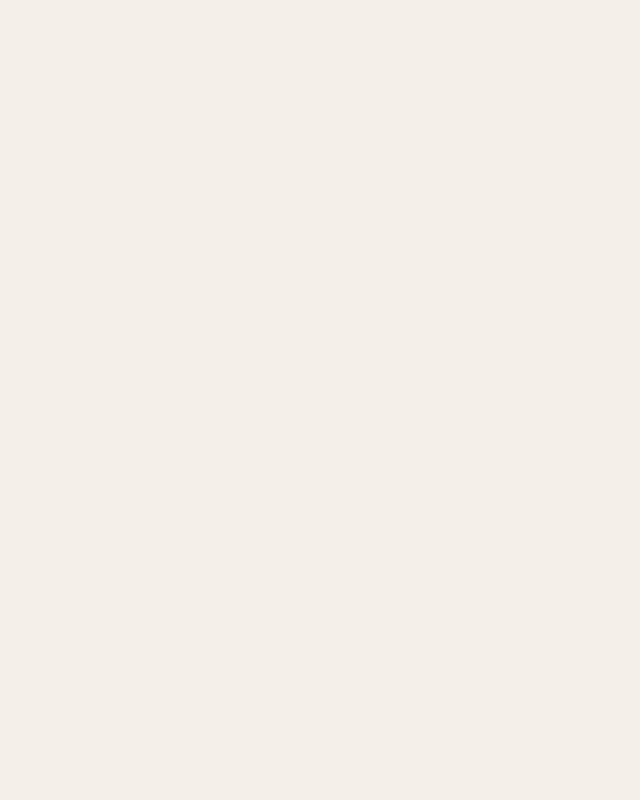
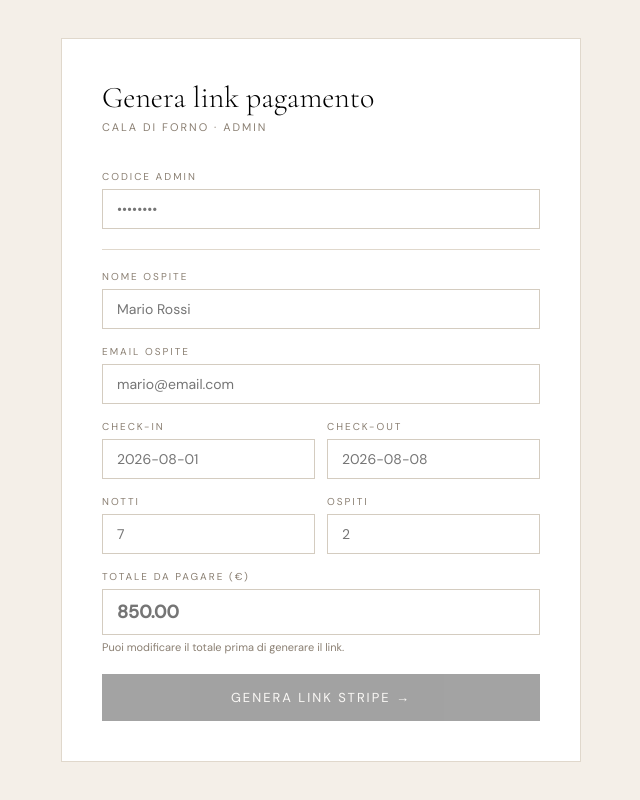
Before and after one commit to Duccione-maker/talamone-site, a React (Vite) app: page /admin in a window 1280 px wide. Before the commit this address had no page. Shown: the whole page, without its empty margins (319-959 px from the left). Built offline with nearby package versions, Linux system fonts and the light colour scheme; the HTML template or start-up script is replaced by a standard one.

Commit message:
Add admin page for generating Stripe payment links after booking confirmation

```diff
--- a/src/App.jsx
+++ b/src/App.jsx
@@ -3,6 +3,7 @@ import { BrowserRouter, Routes, Route } from "react-router-dom";
 import Home from "./pages/Home";
 import Apartment from "./pages/Apartment";
 import BookingSuccess from "./pages/BookingSuccess";
+import Admin from "./pages/Admin";
 
 export default function App() {
   const [lang, setLang] = useState("en");
@@ -29,6 +30,7 @@ export default function App() {
           path="/booking-success"
           element={<BookingSuccess lang={lang} />}
         />
+        <Route path="/admin" element={<Admin />} />
       </Routes>
     </BrowserRouter>
   );
--- /dev/null
+++ b/src/pages/Admin.jsx
@@ -0,0 +1,193 @@
+import { useState } from "react";
+import { useSearchParams } from "react-router-dom";
+
+export default function Admin() {
+  const [params] = useSearchParams();
+
+  const inp = {
+    width: "100%", padding: "10px 14px", border: "1px solid #d4ccc0",
+    background: "#fff", fontFamily: "'DM Sans', sans-serif", fontSize: 14,
+    color: "#1a1a1a", outline: "none", boxSizing: "border-box",
+  };
+  const lbl = {
+    fontSize: 10, letterSpacing: 2, color: "#8a7f72",
+    fontFamily: "'DM Sans', sans-serif", marginBottom: 6, display: "block",
+  };
+
+  const [secret, setSecret] = useState("");
+  const [name, setName] = useState(params.get("name") || "");
+  const [email, setEmail] = useState(params.get("email") || "");
+  const [checkIn, setCheckIn] = useState(params.get("checkin") || "");
+  const [checkOut, setCheckOut] = useState(params.get("checkout") || "");
+  const [nights, setNights] = useState(params.get("nights") || "");
+  const [guests, setGuests] = useState(params.get("guests") || "");
+  const [total, setTotal] = useState(params.get("total")?.replace("€", "") || "");
+
+  const [status, setStatus] = useState(null);
+  const [link, setLink] = useState("");
+  const [copied, setCopied] = useState(false);
+  const [errorMsg, setErrorMsg] = useState("");
+
+  const handleGenerate = async () => {
+    if (!secret || !total) return;
+    setStatus("loading");
+    setLink("");
+    setErrorMsg("");
+
+    const totalCents = Math.round(parseFloat(total.replace(",", ".")) * 100);
+
+    try {
+      const res = await fetch("/.netlify/functions/generate-payment-link", {
+        method: "POST",
+        headers: { "Content-Type": "application/json" },
+        body: JSON.stringify({
+          adminSecret: secret,
+          guestName: name,
+          guestEmail: email,
+          checkIn,
+          checkOut,
+          nights: parseInt(nights) || undefined,
+          guests: parseInt(guests) || undefined,
+          totalCents,
+        }),
+      });
+      const data = await res.json();
+      if (data.url) {
+        setLink(data.url);
+        setStatus("done");
+      } else {
+        setErrorMsg(data.error || "Errore sconosciuto");
+        setStatus("error");
+      }
+    } catch (err) {
+      setErrorMsg(err.message);
+      setStatus("error");
+    }
+  };
+
+  const handleCopy = () => {
+    navigator.clipboard.writeText(link);
+    setCopied(true);
+    setTimeout(() => setCopied(false), 2500);
+  };
+
+  return (
+    <div style={{ minHeight: "100vh", background: "#f4efe8", display: "flex", alignItems: "center", justifyContent: "center", padding: 24 }}>
+      <div style={{ width: "100%", maxWidth: 520, background: "#fff", padding: 40, border: "1px solid #e0d8cc" }}>
+
+        <div style={{ fontFamily: "'Cormorant Garamond', serif", fontSize: 30, fontWeight: 300, marginBottom: 4 }}>
+          Genera link pagamento
+        </div>
+        <div style={{ fontFamily: "'DM Sans', sans-serif", fontSize: 11, color: "#8a7f72", letterSpacing: 2, marginBottom: 36 }}>
+          CALA DI FORNO · ADMIN
+        </div>
+
+        <div style={{ display: "flex", flexDirection: "column", gap: 16 }}>
+
+          <div>
+            <label style={lbl}>CODICE ADMIN</label>
+            <input
+              type="password"
+              value={secret}
+              onChange={(e) => setSecret(e.target.value)}
+              style={inp}
+              placeholder="••••••••"
+            />
+          </div>
+
+          <hr style={{ border: "none", borderTop: "1px solid #e0d8cc", margin: "4px 0" }} />
+
+          <div>
+            <label style={lbl}>NOME OSPITE</label>
+            <input value={name} onChange={(e) => setName(e.target.value)} style={inp} placeholder="Mario Rossi" />
+          </div>
+
+          <div>
+            <label style={lbl}>EMAIL OSPITE</label>
+            <input type="email" value={email} onChange={(e) => setEmail(e.target.value)} style={inp} placeholder="mario@email.com" />
+          </div>
+
+          <div style={{ display: "grid", gridTemplateColumns: "1fr 1fr", gap: 12 }}>
+            <div>
+              <label style={lbl}>CHECK-IN</label>
+              <input value={checkIn} onChange={(e) => setCheckIn(e.target.value)} style={inp} placeholder="2026-08-01" />
+            </div>
+            <div>
+              <label style={lbl}>CHECK-OUT</label>
+              <input value={checkOut} onChange={(e) => setCheckOut(e.target.value)} style={inp} placeholder="2026-08-08" />
+            </div>
+          </div>
+
+          <div style={{ display: "grid", gridTemplateColumns: "1fr 1fr", gap: 12 }}>
+            <div>
+              <label style={lbl}>NOTTI</label>
+              <input type="number" value={nights} onChange={(e) => setNights(e.target.value)} style={inp} placeholder="7" />
+            </div>
+            <div>
+              <label style={lbl}>OSPITI</label>
+              <input type="number" value={guests} onChange={(e) => setGuests(e.target.value)} style={inp} placeholder="2" />
+            </div>
+          </div>
+
+          <div>
+            <label style={lbl}>TOTALE DA PAGARE (€)</label>
+            <input
+              type="text"
+              value={total}
+              onChange={(e) => setTotal(e.target.value)}
+              style={{ ...inp, fontSize: 18, fontWeight: 600 }}
+              placeholder="850.00"
+            />
+            <div style={{ fontSize: 11, color: "#8a7f72", marginTop: 5, fontFamily: "'DM Sans', sans-serif" }}>
+              Puoi modificare il totale prima di generare il link.
+            </div>
+          </div>
+
+          <button
+            onClick={handleGenerate}
+            disabled={!secret || !total || status === "loading"}
+            style={{
+              background: "#1a1a1a", color: "#f4efe8", border: "none",
+              padding: "15px 24px", fontFamily: "'DM Sans', sans-serif",
+              fontSize: 13, letterSpacing: 2, marginTop: 4,
+              cursor: (!secret || !total || status === "loading") ? "not-allowed" : "pointer",
+              opacity: (!secret || !total || status === "loading") ? 0.4 : 1,
+              transition: "opacity 0.2s",
+            }}
+          >
+            {status === "loading" ? "GENERAZIONE IN CORSO..." : "GENERA LINK STRIPE →"}
+          </button>
+
+          {status === "done" && link && (
+            <div style={{ background: "#f0faf0", border: "1px solid #b8d8b8", padding: 20 }}>
+              <div style={{ fontSize: 11, letterSpacing: 2, color: "#4a7a4a", marginBottom: 10, fontFamily: "'DM Sans', sans-serif" }}>
+                ✓ LINK GENERATO — VALIDO 23 ORE
+              </div>
+              <div style={{ fontSize: 12, wordBreak: "break-all", color: "#2a2a2a", marginBottom: 14, fontFamily: "monospace", lineHeight: 1.5 }}>
+                {link}
+              </div>
+              <button
+                onClick={handleCopy}
+                style={{
+                  background: "#4a7a4a", color: "#fff", border: "none",
+                  padding: "9px 18px", fontFamily: "'DM Sans', sans-serif",
+                  fontSize: 12, letterSpacing: 1, cursor: "pointer",
+                  transition: "background 0.2s",
+                }}
+              >
+                {copied ? "✓ COPIATO!" : "COPIA LINK"}
+              </button>
+            </div>
+          )}
+
+          {status === "error" && (
+            <div style={{ color: "#a0522d", fontSize: 13, fontFamily: "'DM Sans', sans-serif" }}>
+              Errore: {errorMsg}
+            </div>
+          )}
+
+        </div>
+      </div>
+    </div>
+  );
+}
```
Also changed, not shown: 1 other file (tests, documents, lock files or other folders).
